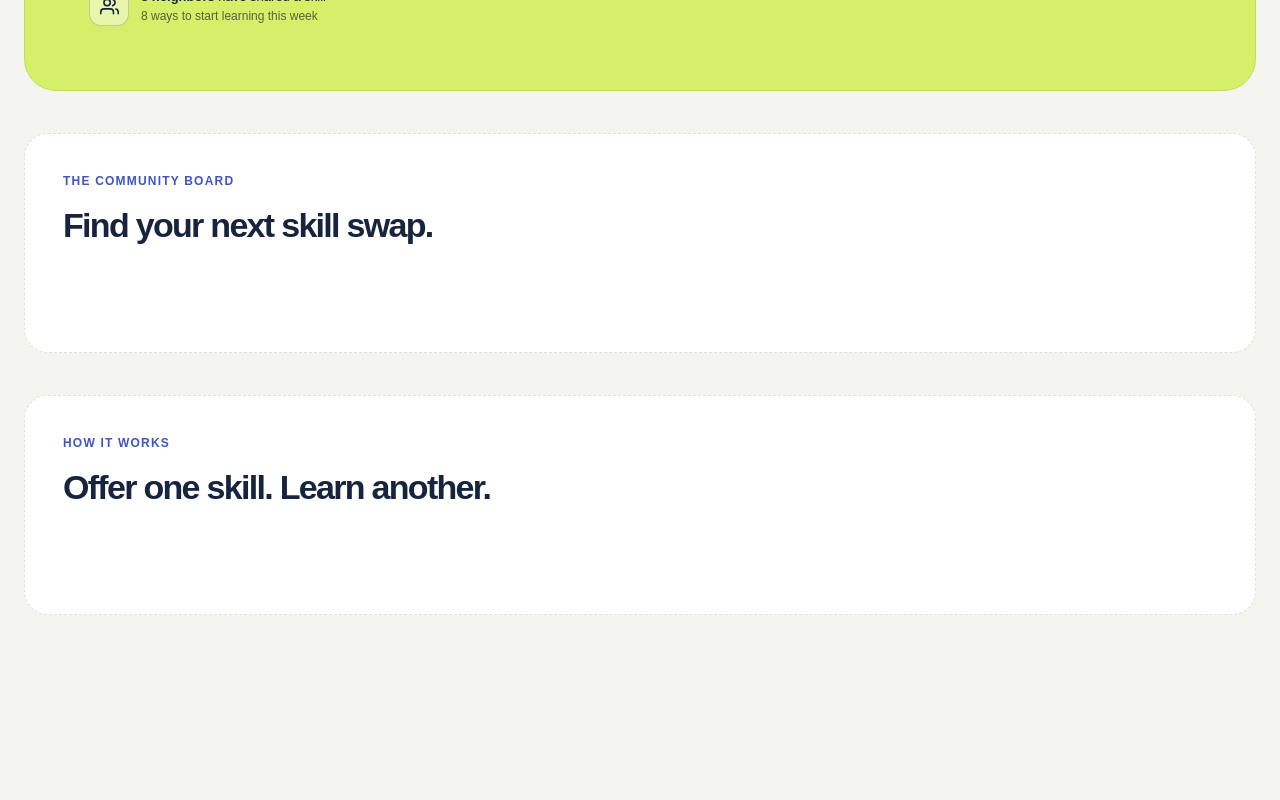
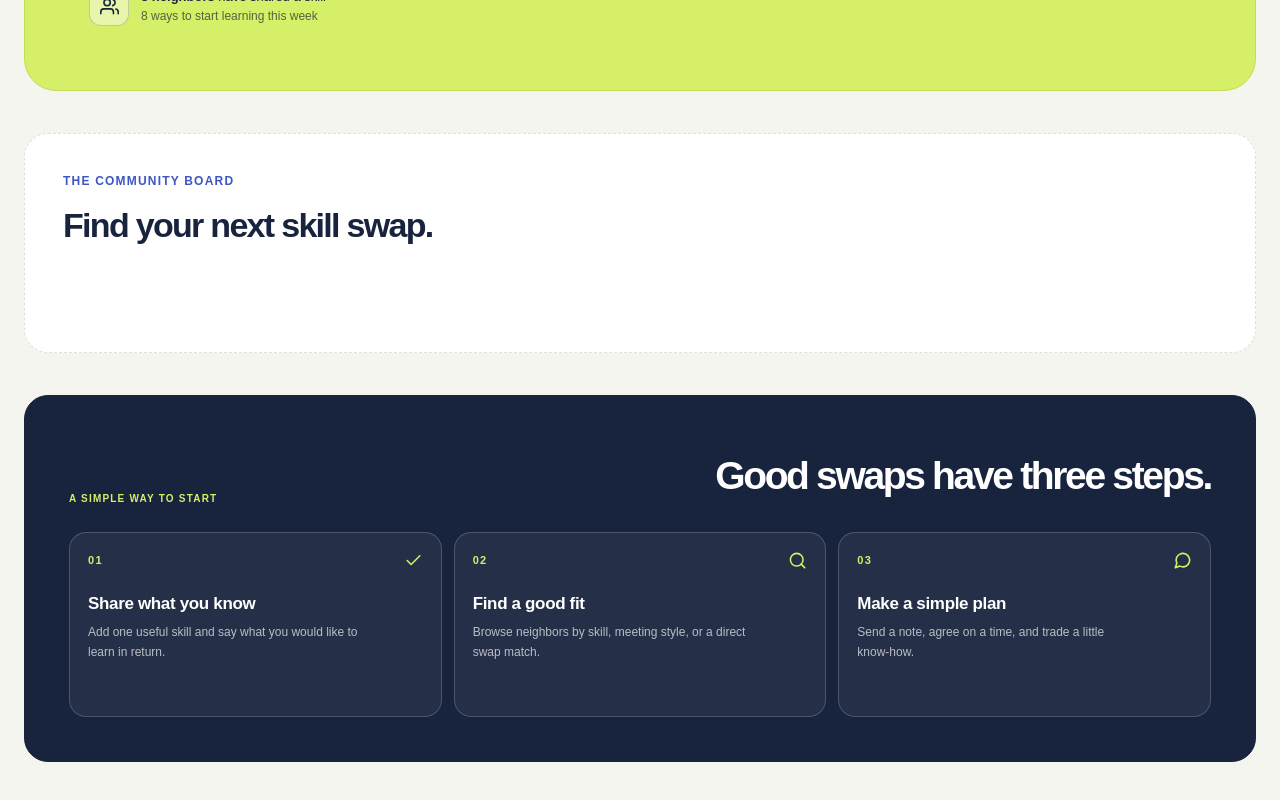
Before and after one commit to a2rp/skills-exchange-board, a React (Vite) app: page / in a window 1280 px wide. Shown: the part 706-1506 px from the top of the page. Before the commit the page ends 1401 px from the top, so only its background shows below. Built offline with nearby package versions, Linux system fonts and the light colour scheme.

Commit message:
feat: add skill swap guide

```diff
--- a/src/App.jsx
+++ b/src/App.jsx
@@ -1,4 +1,5 @@
 import BoardIntro from "./components/boardIntro/index.jsx";
+import HowItWorks from "./components/howItWorks/index.jsx";
 import SiteHeader from "./components/siteHeader/index.jsx";
 import { skillListings } from "./data/skillListings.js";
 import styles from "./App.module.css";
@@ -15,10 +16,7 @@ const App = () => (
                 <p className={styles.label}>The community board</p>
                 <h2>Find your next skill swap.</h2>
             </section>
-            <section className={styles.placeholder} id="how-it-works">
-                <p className={styles.label}>How it works</p>
-                <h2>Offer one skill. Learn another.</h2>
-            </section>
+            <HowItWorks />
         </main>
     </div>
 );
--- /dev/null
+++ b/src/components/howItWorks/index.jsx
@@ -0,0 +1,46 @@
+import { FiCheck, FiMessageCircle, FiSearch } from "react-icons/fi";
+import styles from "./styles.module.css";
+
+const steps = [
+    {
+        number: "01",
+        title: "Share what you know",
+        description: "Add one useful skill and say what you would like to learn in return.",
+        Icon: FiCheck,
+    },
+    {
+        number: "02",
+        title: "Find a good fit",
+        description: "Browse neighbors by skill, meeting style, or a direct swap match.",
+        Icon: FiSearch,
+    },
+    {
+        number: "03",
+        title: "Make a simple plan",
+        description: "Send a note, agree on a time, and trade a little know-how.",
+        Icon: FiMessageCircle,
+    },
+];
+
+const HowItWorks = () => (
+    <section className={styles.howItWorks} id="how-it-works" aria-labelledby="steps-title">
+        <div className={styles.heading}>
+            <p className={styles.label}>A simple way to start</p>
+            <h2 id="steps-title">Good swaps have three steps.</h2>
+        </div>
+        <div className={styles.steps}>
+            {steps.map(({ number, title, description, Icon }) => (
+                <article className={styles.step} key={number}>
+                    <div className={styles.stepTop}>
+                        <span>{number}</span>
+                        <Icon aria-hidden="true" />
+                    </div>
+                    <h3>{title}</h3>
+                    <p>{description}</p>
+                </article>
+            ))}
+        </div>
+    </section>
+);
+
+export default HowItWorks;
--- /dev/null
+++ b/src/components/howItWorks/styles.module.css
@@ -0,0 +1,98 @@
+.howItWorks {
+    display: grid;
+    gap: 26px;
+    padding: clamp(26px, 4vw, 44px);
+    border: 1px solid var(--ink);
+    border-radius: 24px;
+    background: var(--ink);
+    color: #fff;
+
+    .heading {
+        display: flex;
+        justify-content: space-between;
+        align-items: end;
+        gap: 20px;
+    }
+
+    .label {
+        color: var(--lime);
+        font-size: 10px;
+        font-weight: 800;
+        letter-spacing: 0.12em;
+        text-transform: uppercase;
+    }
+
+    h2 {
+        margin-top: 7px;
+        color: #fff;
+        font-size: clamp(25px, 3.2vw, 39px);
+        font-weight: 800;
+        letter-spacing: -0.06em;
+    }
+
+    .steps {
+        display: grid;
+        grid-template-columns: repeat(3, minmax(0, 1fr));
+        gap: 12px;
+    }
+
+    .step {
+        display: grid;
+        align-content: start;
+        min-height: 185px;
+        padding: 18px;
+        border: 1px solid rgba(255, 255, 255, 0.18);
+        border-radius: 17px;
+        background: rgba(255, 255, 255, 0.06);
+        transition: border-color 160ms ease, box-shadow 160ms ease;
+
+        &:hover {
+            border-color: rgba(213, 239, 104, 0.65);
+            box-shadow: 0 0 0 3px rgba(213, 239, 104, 0.08);
+        }
+
+        h3 {
+            margin-top: 21px;
+            color: #fff;
+            font-size: 17px;
+            font-weight: 800;
+            letter-spacing: -0.02em;
+        }
+
+        p {
+            max-width: 280px;
+            margin-top: 7px;
+            color: rgba(255, 255, 255, 0.68);
+            font-size: 12px;
+            line-height: 1.65;
+        }
+    }
+
+    .stepTop {
+        display: flex;
+        justify-content: space-between;
+        align-items: center;
+        color: var(--lime);
+
+        span {
+            font-size: 11px;
+            font-weight: 800;
+            letter-spacing: 0.12em;
+        }
+
+        svg {
+            width: 19px;
+            height: 19px;
+        }
+    }
+
+    @media (max-width: 760px) {
+        .steps {
+            grid-template-columns: minmax(0, 1fr);
+        }
+
+        .step {
+            min-height: 150px;
+        }
+    }
+}
```
